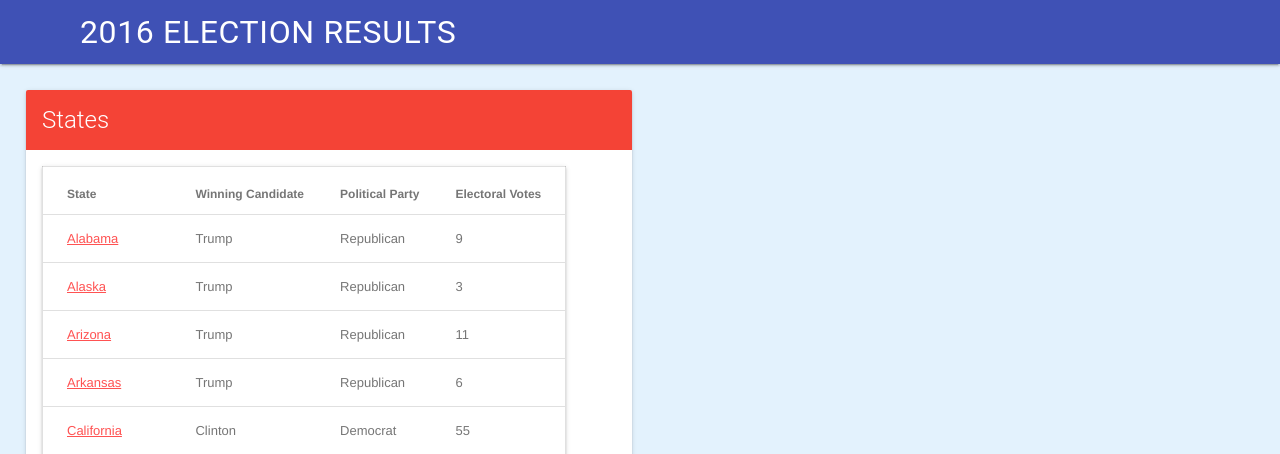
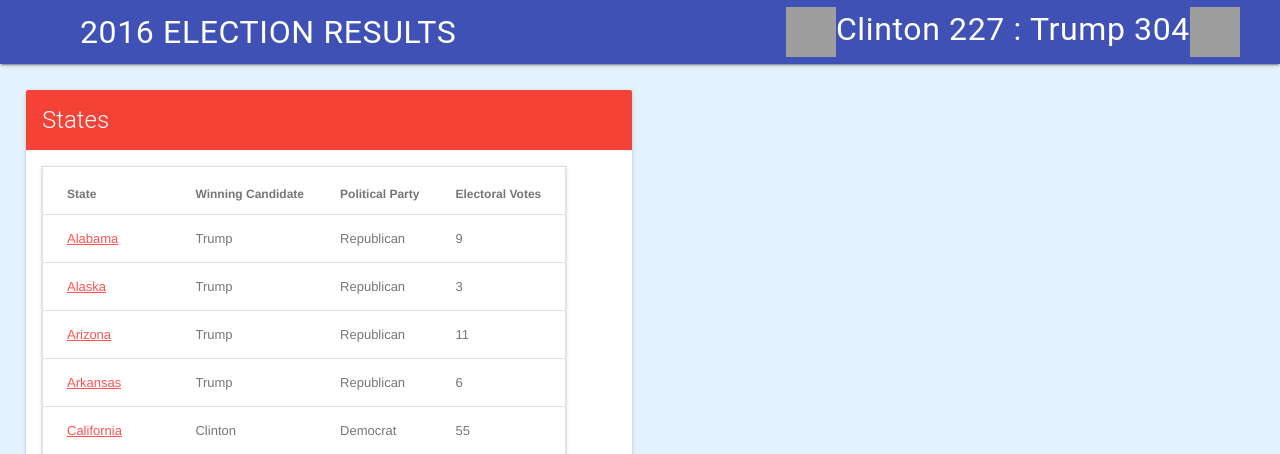
Before and after one commit to dansigmund/Project3, a PHP site: page / in a window 1280 px wide. Shown: the top 454 px of the page. Run offline with PHP 8.4, Linux system fonts and the light colour scheme; some libraries are stand-ins or nearby versions; grey boxes are pictures that could not be loaded.

Commit message:
Add files via upload

```diff
--- a/includes/header.inc.php
+++ b/includes/header.inc.php
@@ -1,5 +1,13 @@
   <header class="mdl-layout__header">
     <div class="mdl-layout__header-row">
-     <h1 class="mdl-layout-title">2016 ELECTION RESULTS</h1>
+      <h1 class="mdl-layout-title">2016 ELECTION RESULTS</h1>
+
+      <div class="mdl-layout-spacer"></div>
+
+      <div class="mdl-textfield mdl-js-textfield mdl-textfield--expandable mdl-textfield--align-right">
+
+        <h1 class="mdl-layout-title"><?php echo "<img src='images/clinton.png' style='width:50px;height:50px'>" ?>Clinton 227 : Trump 304<?php echo "<img src='images/trump.png' style='width:50px;height:50px'>" ?></h1>
+
+      </div>
     </div>
   </header>
```
